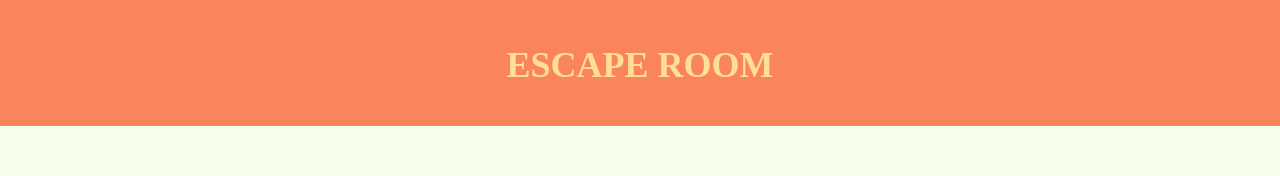
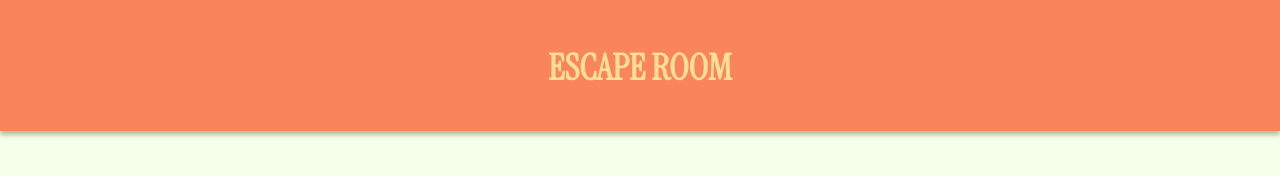
Before and after one commit to ikerRabCif-07/ikerRabCif-07.github.io, a plain HTML site: page EscapeRoom/index.html in a window 1280 px wide. Drawn offline with Linux system fonts and the light colour scheme.

Commit message:
Actualización index.html

```diff
--- a/EscapeRoom/estilos.css
+++ b/EscapeRoom/estilos.css
@@ -5,6 +5,10 @@
     background-color: #f6ffea;
 
     box-sizing: border-box;
+
+    font-family: "Instrument Serif", serif;
+    font-weight: 400;
+    font-style: normal;
 }
 
 h1 {
@@ -17,4 +21,6 @@
     background-color: #fa855a;
     padding: 20px;
     text-align: center;
+
+    box-shadow: 0px 4px 4px rgba(0, 0, 0, 0.25);
 }
--- a/EscapeRoom/index.html
+++ b/EscapeRoom/index.html
@@ -4,6 +4,9 @@
     <meta charset="UTF-8">
     <meta name="viewport" content="width=device-width, initial-scale=1.0">
     <title>Escape Room | Sofía</title>
+    <link rel="preconnect" href="https://fonts.googleapis.com">
+    <link rel="preconnect" href="https://fonts.gstatic.com" crossorigin>
+    <link href="https://fonts.googleapis.com/css2?family=Instrument+Serif:ital@0;1&display=swap" rel="stylesheet">
     <link rel="stylesheet" href="estilos.css">
 </head>
 <body>
```
